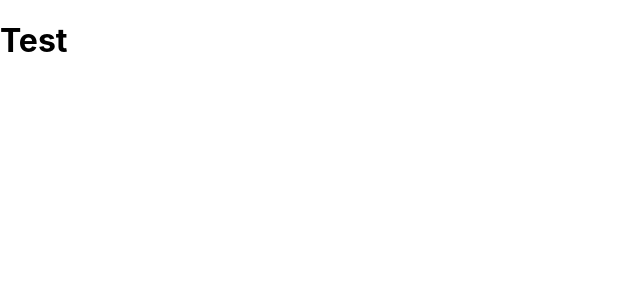
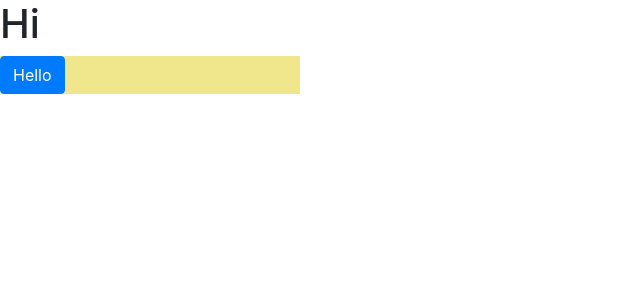
Before and after one commit to G3nK3n/React-Projects, a React (Create React App) app in the folder recreation-1/: page / in a window 1280 px wide. Shown: the top 300 px of the page, without its empty margins (0-640 px from the left). Built offline with nearby package versions, Linux system fonts and the light colour scheme.

Commit message:
Added Layout and Header Components, tested css modules and React Bootstrap

```diff
--- a/recreation-1/package.json
+++ b/recreation-1/package.json
@@ -6,7 +6,9 @@
     "@testing-library/jest-dom": "^4.2.4",
     "@testing-library/react": "^9.5.0",
     "@testing-library/user-event": "^7.2.1",
+    "bootstrap": "^4.5.2",
     "react": "^16.13.1",
+    "react-bootstrap": "^1.3.0",
     "react-dom": "^16.13.1",
     "react-scripts": "3.4.3"
   },
--- a/recreation-1/src/App.js
+++ b/recreation-1/src/App.js
@@ -1,13 +1,13 @@
 import React, { Component } from 'react';
-import logo from './logo.svg';
 import './App.css';
+import Layout from './Components/Layout/Layout';
 
 class App extends Component {
   render() {
+    {/*Add Bootstrap link, test css modules*/}
     return(
       <div>
-        {/*Add Bootstrap link, test css modules*/}
-        <h1>Test</h1>
+        <Layout />
       </div>
     )
 
--- /dev/null
+++ b/recreation-1/src/Components/Header/Header.js
@@ -0,0 +1,15 @@
+import React from 'react';
+import classes from '../Header/Header.module.css';
+import 'bootstrap/dist/css/bootstrap.min.css'; //Must include this to make Bootstrap work? Not sure....
+//import Container from 'react-bootstrap/Container';
+//import NavbarBrand from 'react-bootstrap/NavbarBrand';
+//import Nav from 'react-bootstrap/Nav';
+import Button from 'react-bootstrap/Button';
+
+const header = props => (
+    <div className={classes.Header}>
+        <Button>Hello</Button>
+    </div>
+);
+
+export default header;
--- /dev/null
+++ b/recreation-1/src/Components/Header/Header.module.css
@@ -0,0 +1,8 @@
+.Header {
+    width: 300px;
+    background-color: khaki;
+}
+
+.Header p {
+    color: blue;
+}
--- /dev/null
+++ b/recreation-1/src/Components/Layout/Layout.js
@@ -0,0 +1,12 @@
+import React from 'react';
+
+import Header from '../Header/Header';
+
+const layout = props => (
+    <div>
+        <h1>Hi</h1>
+        <Header />
+    </div>
+);
+
+export default layout;
```
Also changed, not shown: 1 other file (tests, documents, lock files or other folders).
